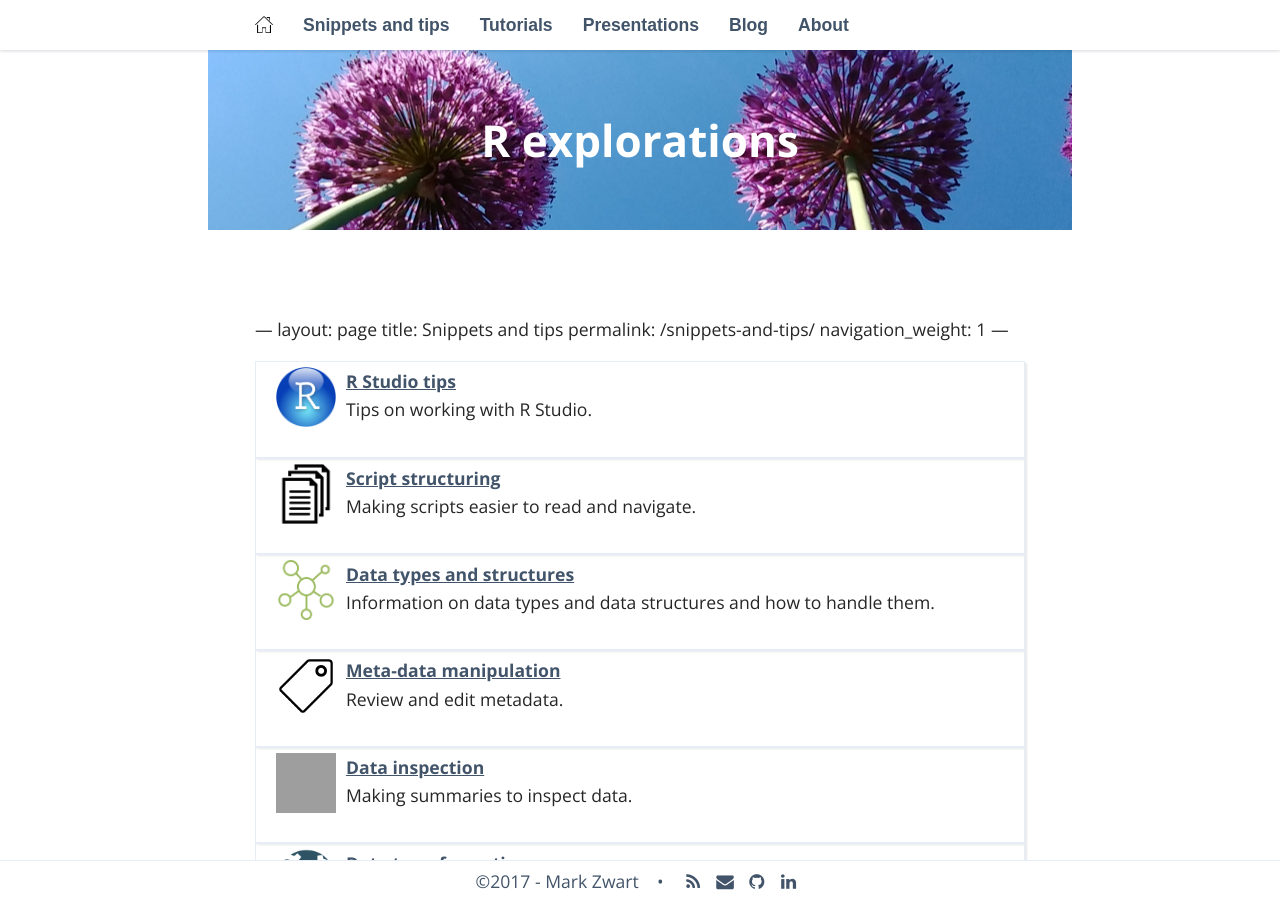
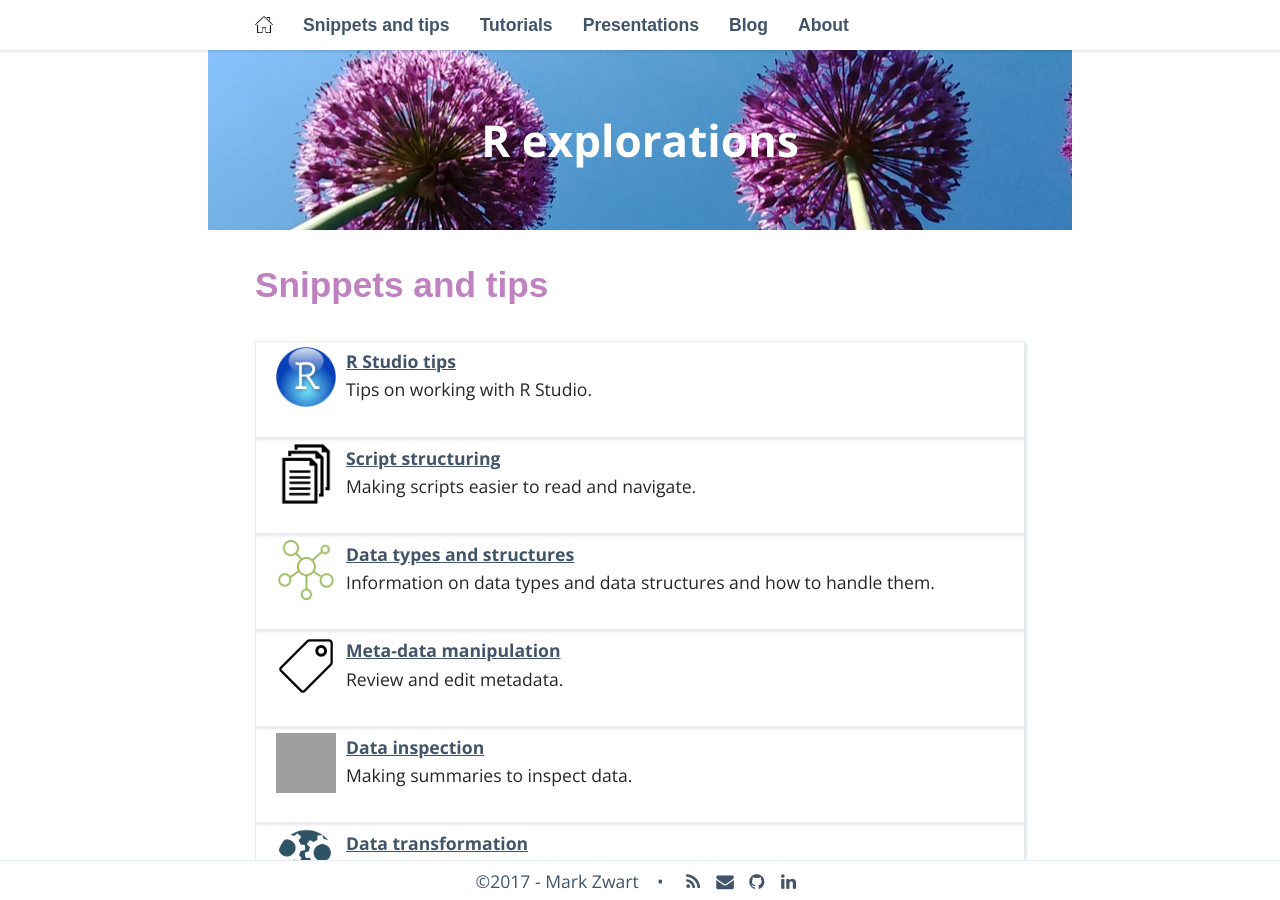
Before and after one commit to mark-me/mark-me.github.io, a Jekyll site: the page built from _pages/01-snippets-and-tips.md, in a window 1280 px wide and 900 px high. Built offline with Jekyll 4.4.1, drawn with Linux system fonts in a browser that asks for light colours; nearby versions of some CDN libraries; some web fonts are replaced; our own code applies the rules of GitHub Pages for plain Markdown files; comment, search, counter and statistics services are not loaded; grey boxes are pictures that could not be loaded.

Commit message:
Changing snippet index

```diff
--- a/_pages/01-snippets-and-tips.md
+++ b/_pages/01-snippets-and-tips.md
@@ -1,4 +1,4 @@
-<br><br>---
+---
 layout: page
 title: Snippets and tips
 permalink: /snippets-and-tips/
```
